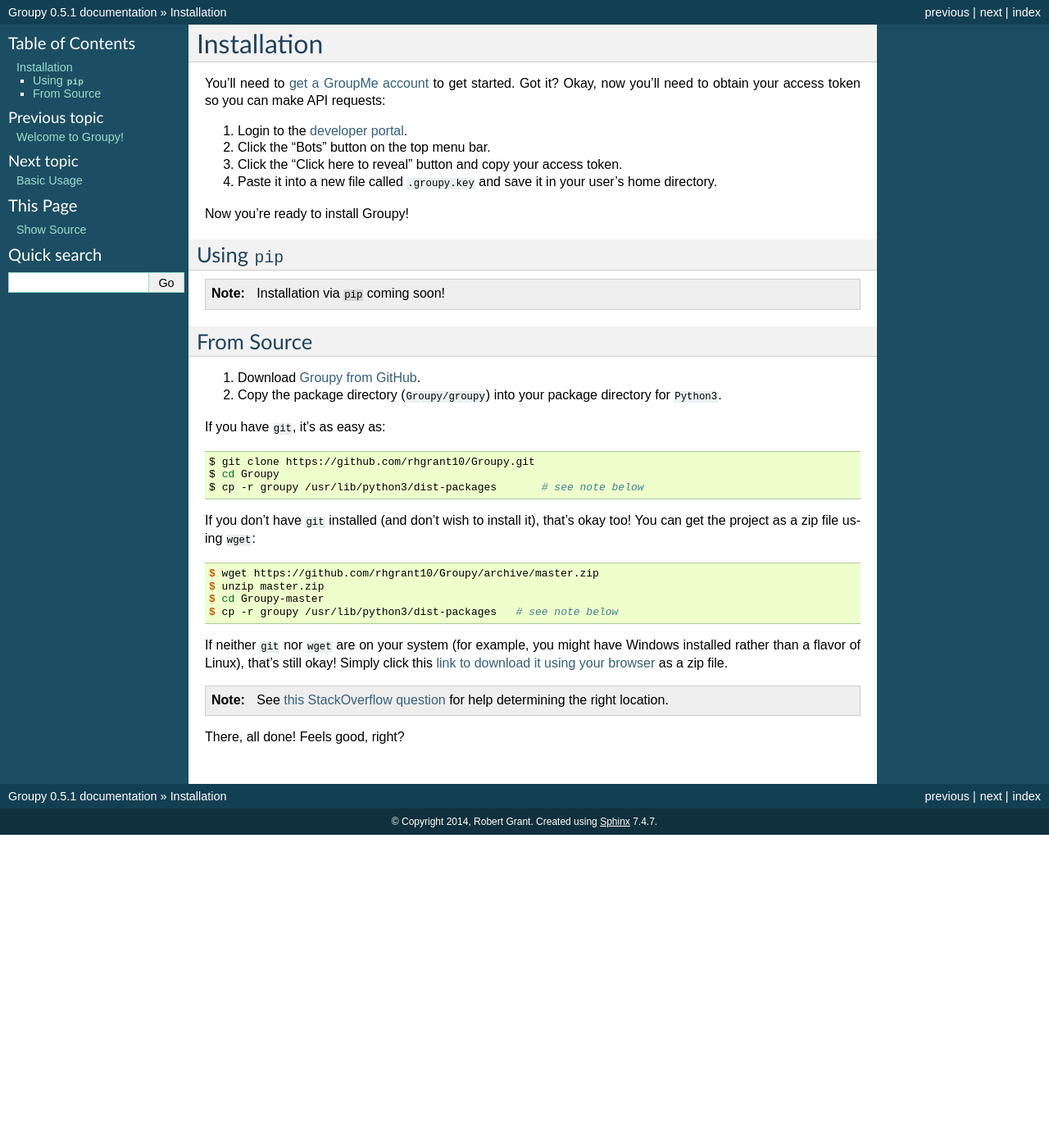
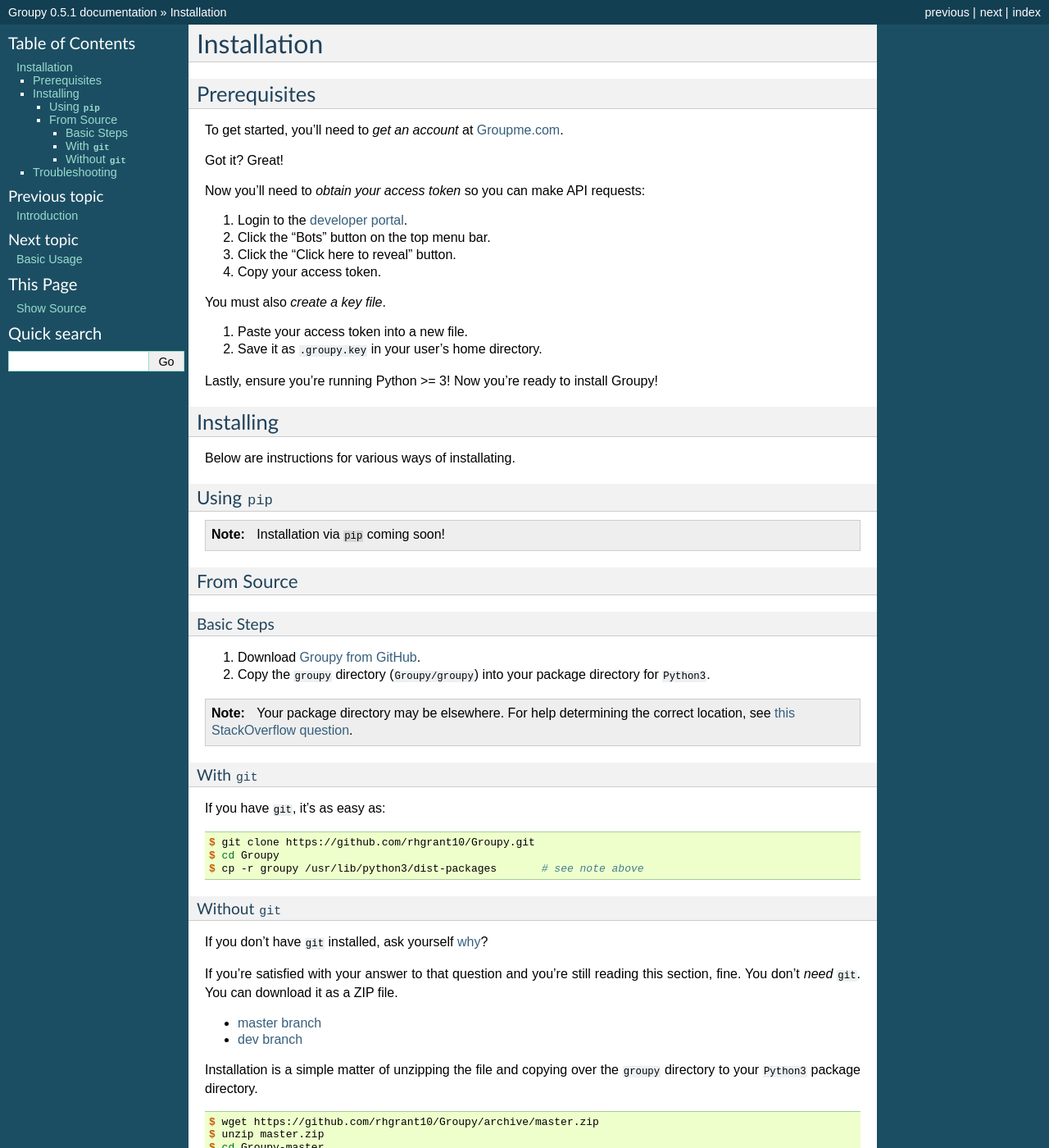
Before and after one commit to rhgrant10/Groupy, a Sphinx documentation site: the page built from docs/pages/installation.rst, in a window 1280 px wide and 1400 px high. Shown: the whole window at 82% size. Built offline with Sphinx 7.4.7, drawn with Linux system fonts in a browser that asks for light colours; some of the changed text lies outside the part shown.

Commit message:
Fleshed out docs

```diff
--- a/docs/pages/installation.rst
+++ b/docs/pages/installation.rst
@@ -2,19 +2,35 @@
 Installation
 ============
 
-You'll need to `get a GroupMe account`_ to get started. Got it? Okay, now
-you'll need to obtain your access token so you can make API requests:
+Prerequisites
+=============
 
-1) Login to the `developer portal`_.
-2) Click the "Bots" button on the top menu bar.
-3) Click the "Click here to reveal" button and copy your access token.
-4) Paste it into a new file called ``.groupy.key`` and save it in your user's
-   home directory.
+To get started, you'll need to *get an account* at
+`Groupme.com <http://groupme.com>`_.
 
-.. _get a GroupMe account: http://groupme.com
+Got it? Great!
+
+Now you'll need to *obtain your access token* so you can make API requests:
+
+1. Login to the `developer portal`_.
+2. Click the "Bots" button on the top menu bar.
+3. Click the "Click here to reveal" button.
+4. Copy your access token.
+
+You must also *create a key file*.
+
+1. Paste your access token into a new file.
+2. Save it as ``.groupy.key`` in your user's home directory.
+
+Lastly, ensure you're running Python >= 3! Now you're ready to install Groupy!
+
+.. _GroupMe account: http://groupme.com
 .. _developer portal: https://dev.groupme.com/session/new
 
-Now you're ready to install Groupy!
+Installing
+==========
+
+Below are instructions for various ways of installating.
 
 Using ``pip``
 -------------
@@ -26,40 +42,71 @@
 From Source
 -----------
 
+Basic Steps
+^^^^^^^^^^^
+
 1) Download `Groupy from GitHub`_.
-2) Copy the package directory (``Groupy/groupy``) into your package directory
+2) Copy the ``groupy`` directory (``Groupy/groupy``) into your package directory
    for ``Python3``.
 
-.. _Groupy from GitHub: http://github.com/rhgrant10/Groupy
+.. note::
+
+	Your package directory may be elsewhere. For help determining the correct
+	location, see `this StackOverflow question`_.
+
+With ``git``
+^^^^^^^^^^^^
 
 If you have ``git``, it's as easy as:
 
-.. code-block:: bash
+.. code-block:: console
 
     $ git clone https://github.com/rhgrant10/Groupy.git
     $ cd Groupy
-    $ cp -r groupy /usr/lib/python3/dist-packages	# see note below
+    $ cp -r groupy /usr/lib/python3/dist-packages	# see note above
 
-If you don't have ``git`` installed (and don't wish to install it), that's okay
-too! You can get the project as a zip file using ``wget``:
+
+Without ``git``
+^^^^^^^^^^^^^^^
+
+If you don't have ``git`` installed, ask yourself `why`_?
+
+If you're satisfied with your answer to that question and you're still reading
+this section, fine. You don't *need* ``git``. You can download it as a ZIP file.
+
+- `master branch`_
+- `dev branch`_
+
+Installation is a simple matter of unzipping the file and copying over the
+``groupy`` directory to your ``Python3`` package directory.
 
 .. code-block:: console
 
 	$ wget https://github.com/rhgrant10/Groupy/archive/master.zip
 	$ unzip master.zip
 	$ cd Groupy-master
-	$ cp -r groupy /usr/lib/python3/dist-packages	# see note below
+	$ cp -r groupy /usr/lib/python3/dist-packages	# see note above
 
-If neither ``git`` nor ``wget`` are on your system (for example, you might have
-Windows installed rather than a flavor of Linux), that's still okay! Simply
-click this `link to download it using your browser`_ as a zip file.
-
-.. _link to download it using your browser: https://github.com/rhgrant10/Groupy/archive/master.zip
-
-.. note::
-
-	See `this StackOverflow question`_ for help determining the right location.
-
+.. _Groupy from GitHub: http://github.com/rhgrant10/Groupy
+.. _why: http://git-scm.com/downloads
+.. _master branch: https://github.com/rhgrant10/Groupy/archive/master.zip
+.. _dev branch: https://github.com/rhgrant10/Groupy/archive/dev.zip
 .. _this StackOverflow question: http://stackoverflow.com/questions/122327/how-do-i-find-the-location-of-my-python-site-packages-directory
 
-There, all done! Feels good, right?
+Troubleshooting
+===============
+
+Sometimes things go wrong. Here are some common things to check when
+encountering problems after installing.
+
+*It says no such package when I import groupy...*
+
+    Check whether you copied the ``groupy`` package into the correct python
+    pacakge directory. It must be a directory on your ``sys.path``.
+
+*I get an unauthorized error when I try to do anything...*
+
+    Check whether your key file (``.groupy.key`` by default) contains your API
+    token, and that ``groupy/config.py`` contains a definition for
+    ``KEY_LOCATION`` that correctly specifies the location and name of your key
+    file.
```
Also changed, not shown: README.rst (+11 -119 lines), docs/index.rst (+5 -71 lines), docs/pages/api.rst (+48 -37 lines), docs/pages/changelog.rst (added, +78 -0 lines), docs/pages/introduction.rst (added, +95 -0 lines), 2 other files.
